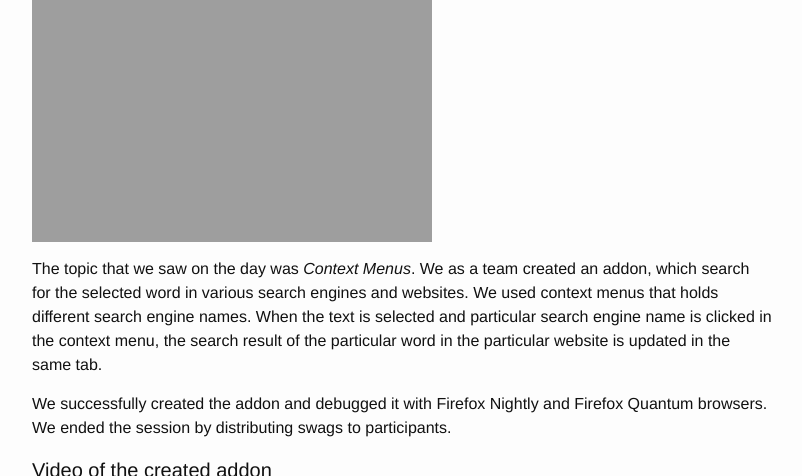
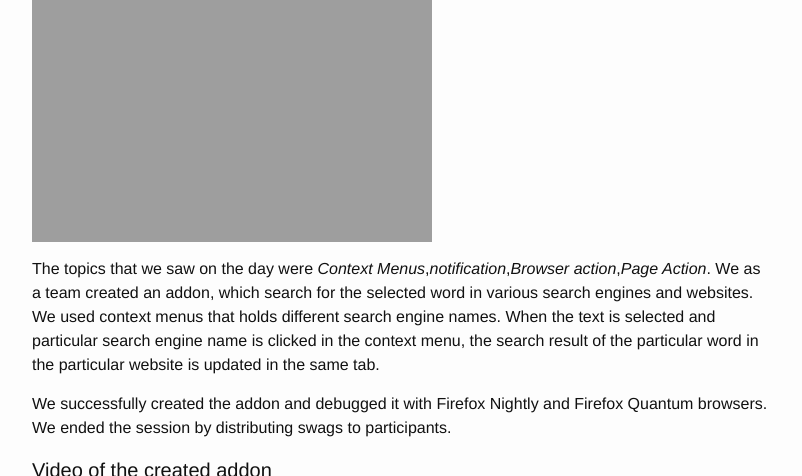
Before and after one commit to MozillaTN/KiTE, a Jekyll site: the page built from docs/_posts/Feb-2018/2018-02-24-KGISL-ADDON-Hack.md, in a window 1280 px wide and 900 px high, scrolled down 854 px, cut to the strip 0-476 px from the top of the window. Shown: the whole strip, without its empty margins (238-1040 px from the left). Built offline with Jekyll 4.4.1, drawn with Linux system fonts in a browser that asks for light colours; comment, search, counter and statistics services are not loaded.

Commit message:
Updated topics

```diff
--- a/docs/_posts/Feb-2018/2018-02-24-KGISL-ADDON-Hack.md
+++ b/docs/_posts/Feb-2018/2018-02-24-KGISL-ADDON-Hack.md
@@ -23,7 +23,7 @@ Then he started explaining how to create addon with chalk and board. He explaine
 
 ![Session Pic 1](../assets/20180224_144606(0).jpg "During the session, Mr. Viswaprasath")
 
-The topic that we saw on the day was *Context Menus*. We as a team created an addon, which search for the selected word in various search engines and websites. We used context menus that holds different search engine names. When the text is selected and particular search engine name is clicked in the context menu, the search result of the particular word in the particular website is updated in the same tab.
+The topics that we saw on the day were *Context Menus*,*notification*,*Browser action*,*Page Action*. We as a team created an addon, which search for the selected word in various search engines and websites. We used context menus that holds different search engine names. When the text is selected and particular search engine name is clicked in the context menu, the search result of the particular word in the particular website is updated in the same tab.
 
 We successfully created the addon and debugged it with Firefox Nightly and Firefox Quantum browsers. We ended the session by distributing swags to participants.
 
```
